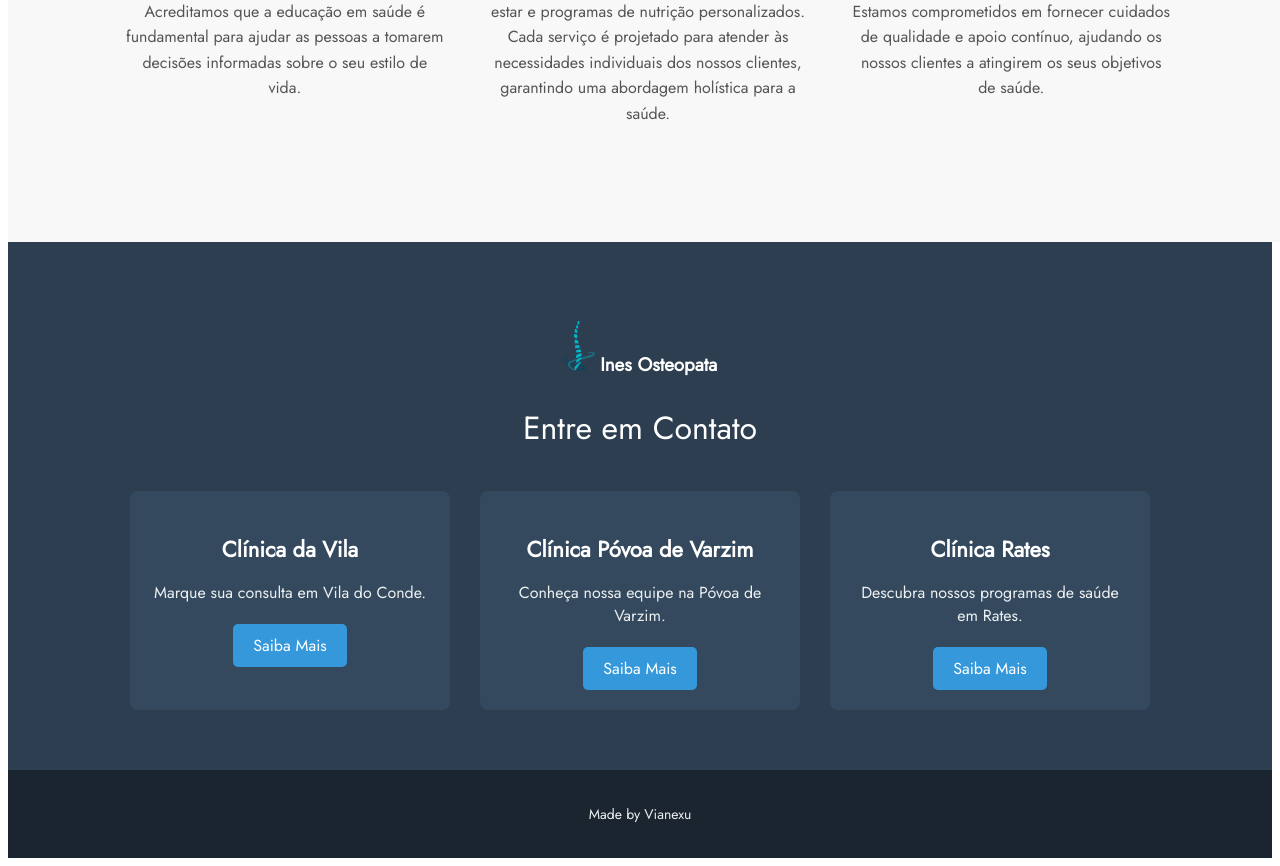
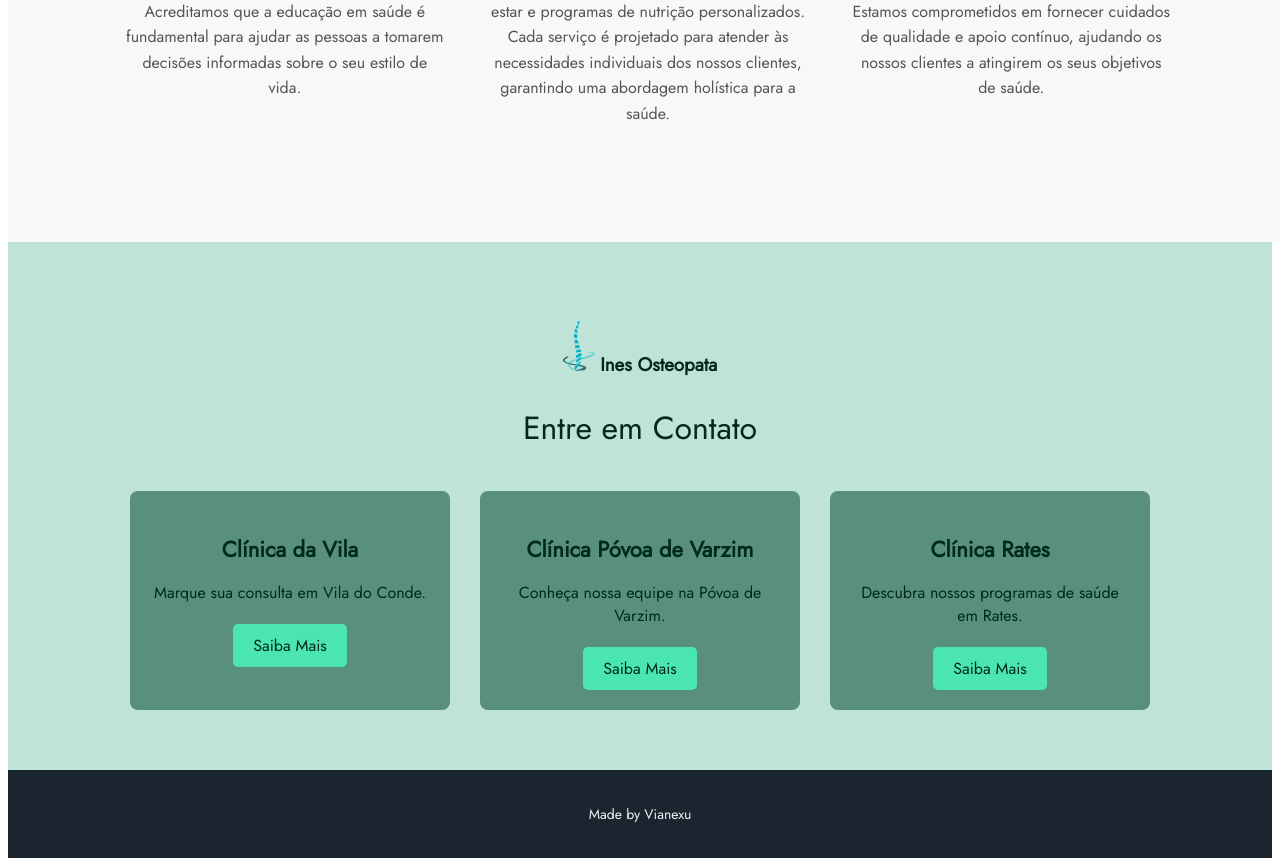
Before and after one commit to WOH2021/inesosteopata, a PHP site: page / in a window 1280 px wide. Shown: the part 1430-2296 px from the top of the page. Run offline with PHP 8.4, Linux system fonts and the light colour scheme.

Commit message:
change colour pallet in css

```diff
--- a/style.css
+++ b/style.css
@@ -52,8 +52,8 @@ body { font-family: 'Jost', sans-serif; color: #333; }
 /* Contact Section */
 #contact {
     clear: both;
-    background: #2c3e50;
-    color: white;
+    background: #bfe3d7;
+    color: #002b1b;
     padding: 60px 20px;
     text-align: center;
 }
@@ -69,7 +69,7 @@ body { font-family: 'Jost', sans-serif; color: #333; }
     gap: 30px;
 }
 .contact-card {
-    background: #34495e;
+    background: #598f7d;
     padding: 20px;
     border-radius: 8px;
     width: 280px;
@@ -86,20 +86,20 @@ body { font-family: 'Jost', sans-serif; color: #333; }
 .contact-card p {
     font-size: 16px;
     margin-bottom: 20px;
-    color: #ecf0f1;
+    color: #002b1b;
 }
 .contact-card a {
     display: inline-block;
     padding: 10px 20px;
-    background: #3498db;
-    color: white;
+    background: #47f9becf;
+    color: #002b1b;
     text-decoration: none;
     border-radius: 5px;
     font-size: 16px;
     transition: background 0.3s ease;
 }
 .contact-card a:hover {
-    background: #2980b9;
+    background: #07c975;
 }
 
 /* Footer */
```
Also changed, not shown: 1 other file.
